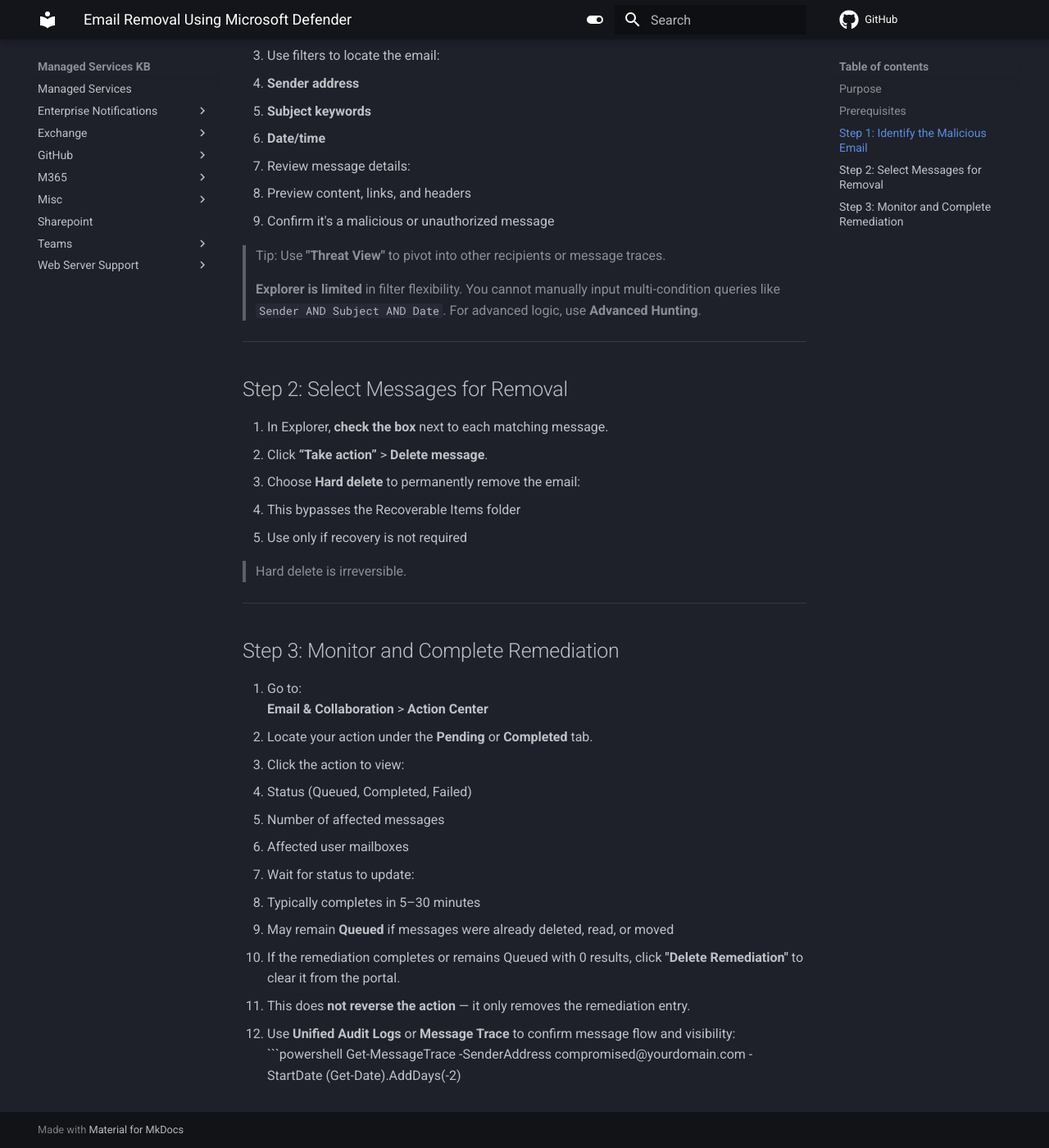
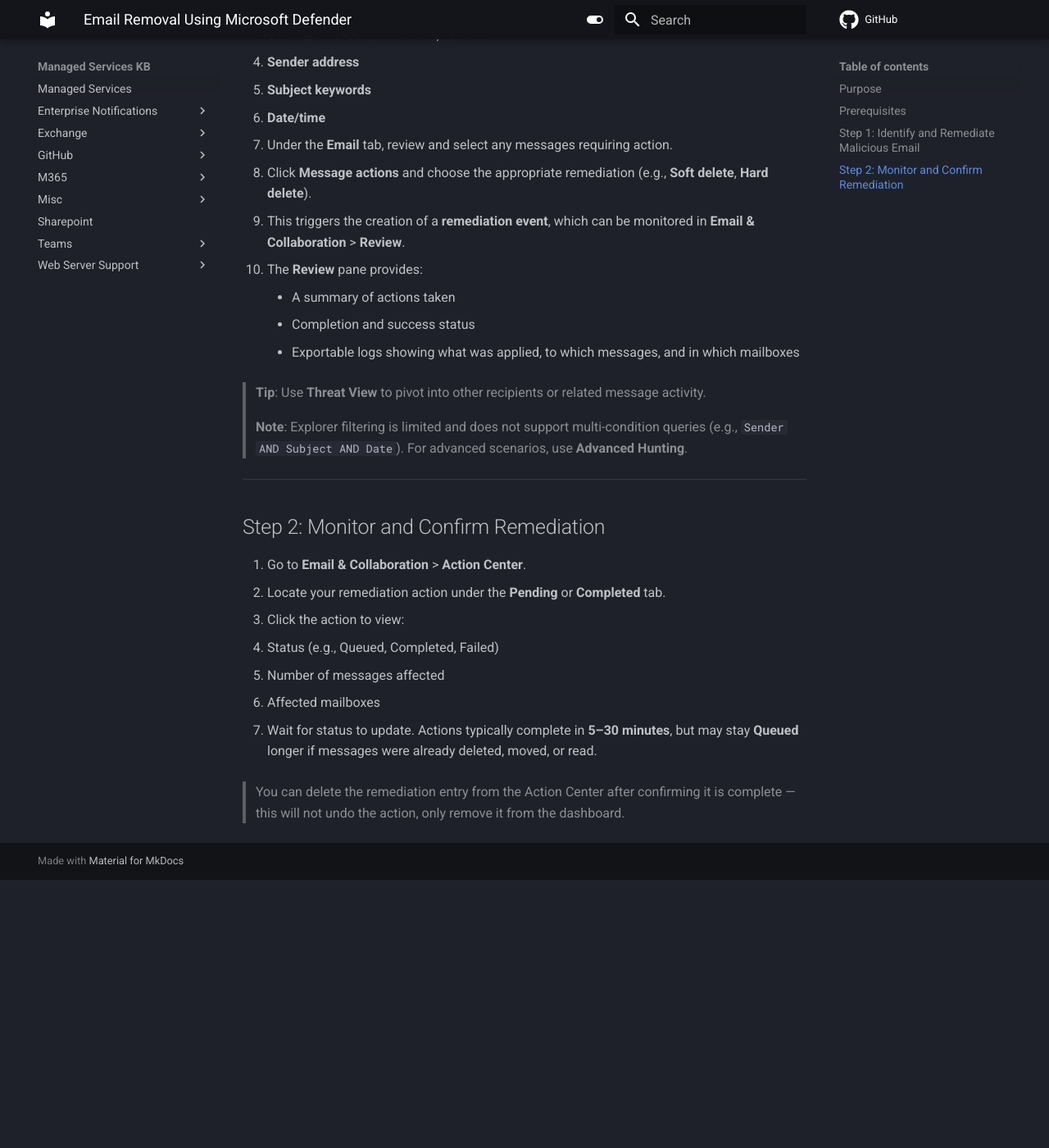
Before and after one commit to gpegues/MKDocs_Dev, an MkDocs documentation site: the page built from docs/Exchange/mailremovaldefender.md, in a window 1280 px wide and 1400 px high, scrolled down 638 px. Shown: the whole window at 82% size. Built offline with MkDocs 1.6.1 and Material for MkDocs 9.7.7, drawn with Linux system fonts in a browser that asks for light colours; comment, search, counter and statistics services are not loaded; after the commit the page ends 1711 px from its top, so only the background shows below that; some of the changed text lies outside the part shown.

Commit message:
Update mailremovaldefender.md

````diff
--- a/docs/Exchange/mailremovaldefender.md
+++ b/docs/Exchange/mailremovaldefender.md
@@ -4,61 +4,49 @@
 To provide a step-by-step procedure for identifying and removing malicious, compromised, or otherwise critical emails across Microsoft 365 tenant mailboxes using Microsoft Defender for Office 365.
 
 ---
-
 ## Prerequisites
 
 - Security Administrator or Global Administrator role
-- Access to Microsoft 365 Defender ATP Portal: [https://security.microsoft.com](https://security.microsoft.com)
+- Access to Microsoft 365 Defender Portal: [https://security.microsoft.com](https://security.microsoft.com)
 
 ---
 
-## Step 1: Identify the Malicious Email
+## Step 1: Identify and Remediate Malicious Email
 
-1. Navigate to **Microsoft 365 Defender Portal**.
-2. Go to:
-   **Email & Collaboration** > **Explorer** (or **Real-time Detections**).
-3. Use filters to locate the email:
+1. Navigate to the **Microsoft 365 Defender Portal**.
+2. Go to **Email & Collaboration** > **Explorer** (or **Real-time Detections**).
+3. Use filters to locate the email, such as:
+
    - **Sender address**
    - **Subject keywords**
    - **Date/time**
-4. Review message details:
-   - Preview content, links, and headers
-   - Confirm it's a malicious or unauthorized message
 
-> Tip: Use **"Threat View"** to pivot into other recipients or message traces.
+4. Under the **Email** tab, review and select any messages requiring action.
+5. Click **Message actions** and choose the appropriate remediation (e.g., **Soft delete**, **Hard delete**).
 
-> **Explorer is limited** in filter flexibility. You cannot manually input multi-condition queries like `Sender AND Subject AND Date`. For advanced logic, use **Advanced Hunting**.
+   - This triggers the creation of a **remediation event**, which can be monitored in **Email & Collaboration** > **Review**.
+   - The **Review** pane provides:
+
+     - A summary of actions taken
+     - Completion and success status
+     - Exportable logs showing what was applied, to which messages, and in which mailboxes
+
+> **Tip**: Use **Threat View** to pivot into other recipients or related message activity.
+>
+> **Note**: Explorer filtering is limited and does not support multi-condition queries (e.g., `Sender AND Subject AND Date`). For advanced scenarios, use **Advanced Hunting**.
 
 ---
 
-## Step 2: Select Messages for Removal
+## Step 2: Monitor and Confirm Remediation
 
-1. In Explorer, **check the box** next to each matching message.
-2. Click **“Take action”** > **Delete message**.
-3. Choose **Hard delete** to permanently remove the email:
-   - This bypasses the Recoverable Items folder
-   - Use only if recovery is not required
+1. Go to **Email & Collaboration** > **Action Center**.
+2. Locate your remediation action under the **Pending** or **Completed** tab.
+3. Click the action to view:
 
-> Hard delete is irreversible.
+   - Status (e.g., Queued, Completed, Failed)
+   - Number of messages affected
+   - Affected mailboxes
 
----
+4. Wait for status to update. Actions typically complete in **5–30 minutes**, but may stay **Queued** longer if messages were already deleted, moved, or read.
 
-## Step 3: Monitor and Complete Remediation
-
-1. Go to:
-   **Email & Collaboration** > **Action Center**
-2. Locate your action under the **Pending** or **Completed** tab.
-3. Click the action to view:
-   - Status (Queued, Completed, Failed)
-   - Number of affected messages
-   - Affected user mailboxes
-4. Wait for status to update:
-   - Typically completes in 5–30 minutes
-   - May remain **Queued** if messages were already deleted, read, or moved
-
-5. If the remediation completes or remains Queued with 0 results, click **"Delete Remediation"** to clear it from the portal.
-   - This does **not reverse the action** — it only removes the remediation entry.
-
-6. Use **Unified Audit Logs** or **Message Trace** to confirm message flow and visibility:
-   ```powershell
-   Get-MessageTrace -SenderAddress compromised@yourdomain.com -StartDate (Get-Date).AddDays(-2)
+> You can delete the remediation entry from the Action Center after confirming it is complete — this will not undo the action, only remove it from the dashboard.
````
